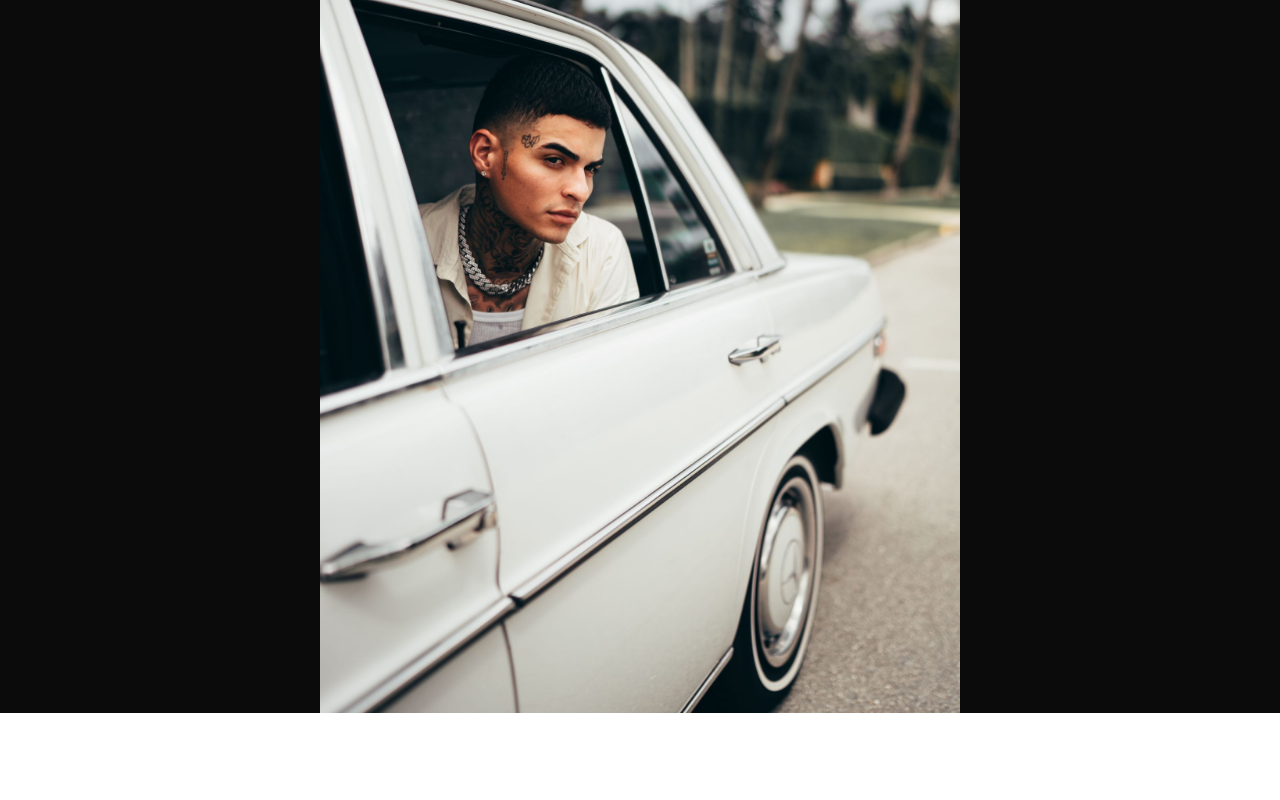
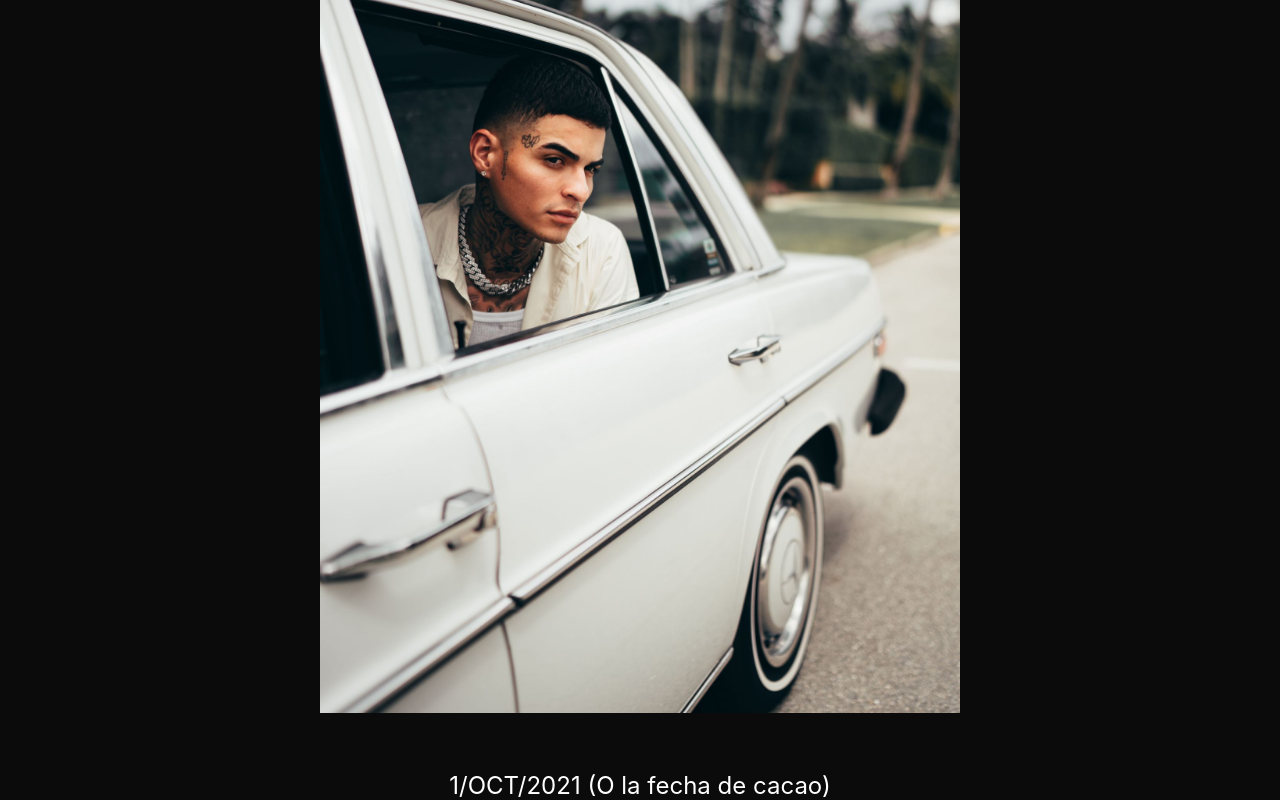
Before and after one commit to EstebanVargas10/typTest01, a React (Create React App) app: page / in a window 1280 px wide. Shown: the part 731-1531 px from the top of the page. Before the commit the page ends 1444 px from the top, so only its background shows below. Built offline with nearby package versions, Linux system fonts and the light colour scheme.

Commit message:
Fecha agregada

```diff
--- a/src/App.js
+++ b/src/App.js
@@ -47,6 +47,13 @@ function App() {
         <img src={Byron01} className="customImage" />
         {/* <h7>#Cacao</h7> */}
 
+        <br />
+        <br />
+        <text>
+          {'\n'}
+          1/OCT/2021 (O la fecha de cacao)
+        </text>
+
         {/* <a
           className="App-link"
           href="https://reactjs.org"
```
